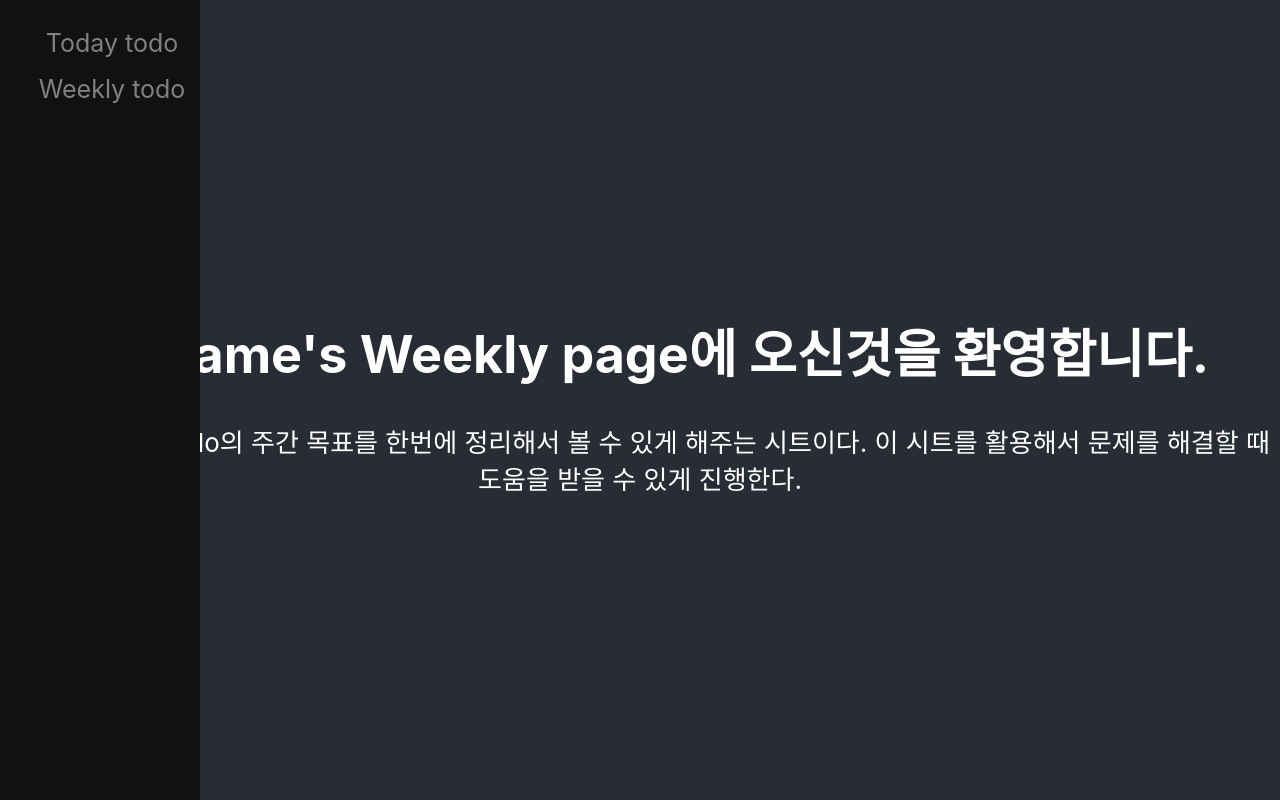
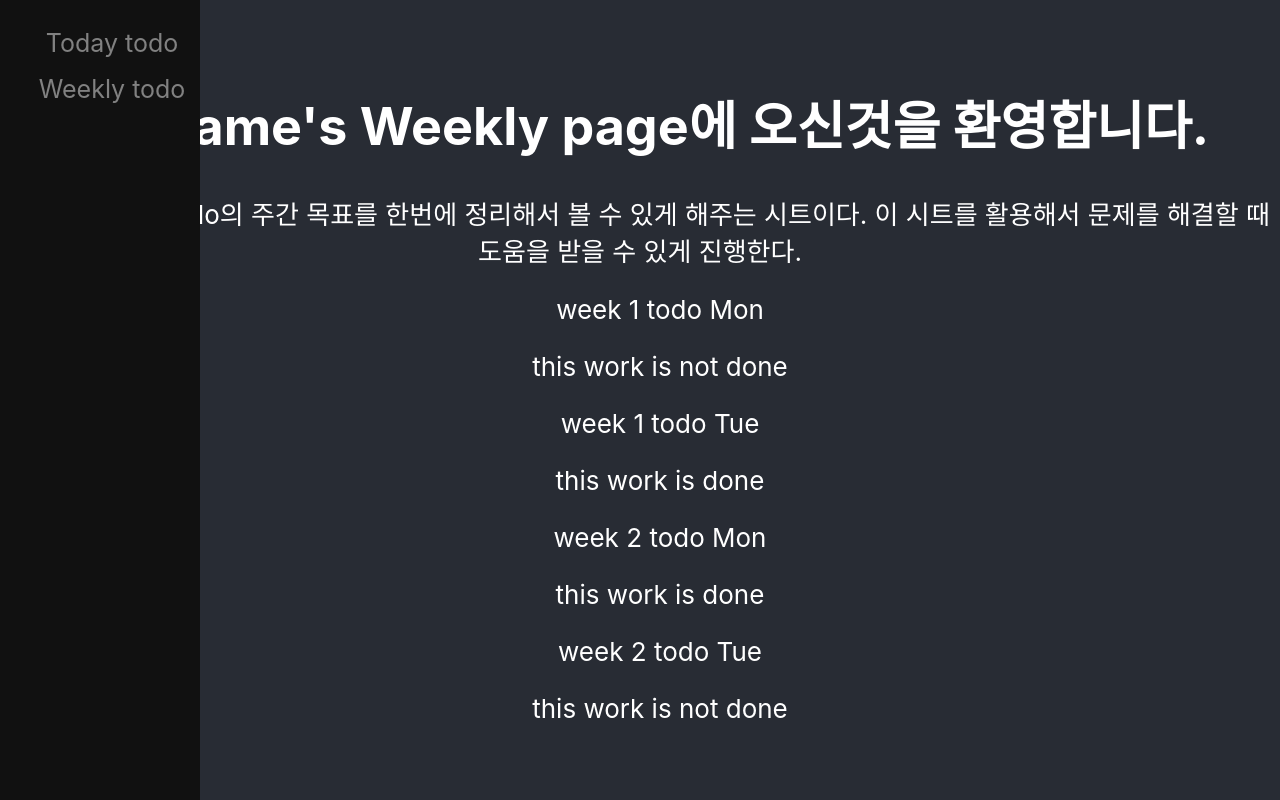
Before and after one commit to JangGeunSong/todo_app_advance, a React (Create React App) app: page /weeklyPage in a window 1280 px wide. Built offline with nearby package versions, Linux system fonts and the light colour scheme.

Commit message:
weekly todo 파트 내용 기본 출력 처리 진행

```diff
--- /dev/null
+++ b/src/Data/weeklyObject.tsx
@@ -0,0 +1,6 @@
+import TodoObject from "./todoObject";
+
+export default interface WeeklyObject {
+    idx : number,
+    items : TodoObject[]
+}
--- a/src/pages/weeklyPage/components/weeklyTodo.tsx
+++ b/src/pages/weeklyPage/components/weeklyTodo.tsx
@@ -1,6 +1,19 @@
 import React from 'react'
+import WeeklyObject from '../../../Data/weeklyObject'
 
 export default function weeklyTodo(username:String) {
+
+    const weekItems:WeeklyObject[] = [
+        {
+            idx: 1,
+            items : [{idx : 1,todo : "week 1 todo Mon",isComplete : false}, {idx : 2,todo : "week 1 todo Tue",isComplete : true}]
+        },
+        {
+            idx: 2,
+            items : [{idx : 1,todo : "week 2 todo Mon",isComplete : true}, {idx : 2,todo : "week 2 todo Tue",isComplete : false}]
+        }
+    ]
+
     // 여기서 주간 아이템을 만들어 주고 일간 아이템들을 가져와서 진행할때 일일 todo 목록에 넣어주도록 만든다.
     return (
         <div>
@@ -10,6 +23,22 @@ export default function weeklyTodo(username:String) {
                 이 div는 해당 todo의 주간 목표를 한번에 정리해서 볼 수 있게 해주는 시트이다.
                 이 시트를 활용해서 문제를 해결할 때 도움을 받을 수 있게 진행한다.
             </p>
+
+            {weekItems.map(obj => {
+                return (
+                    <ul id={obj.idx.toString()}>
+                        {obj.items.map(elem => {
+                            return(
+                                <li id={elem.idx.toString()}>
+                                    <span>{elem.todo}</span>
+                                    <p>this work is {elem.isComplete === true ? "done" : "not done"}</p>
+                                </li>
+                            )
+                        })}
+                    </ul>
+                )
+            })}
+
         </div>
     )
 }
```
